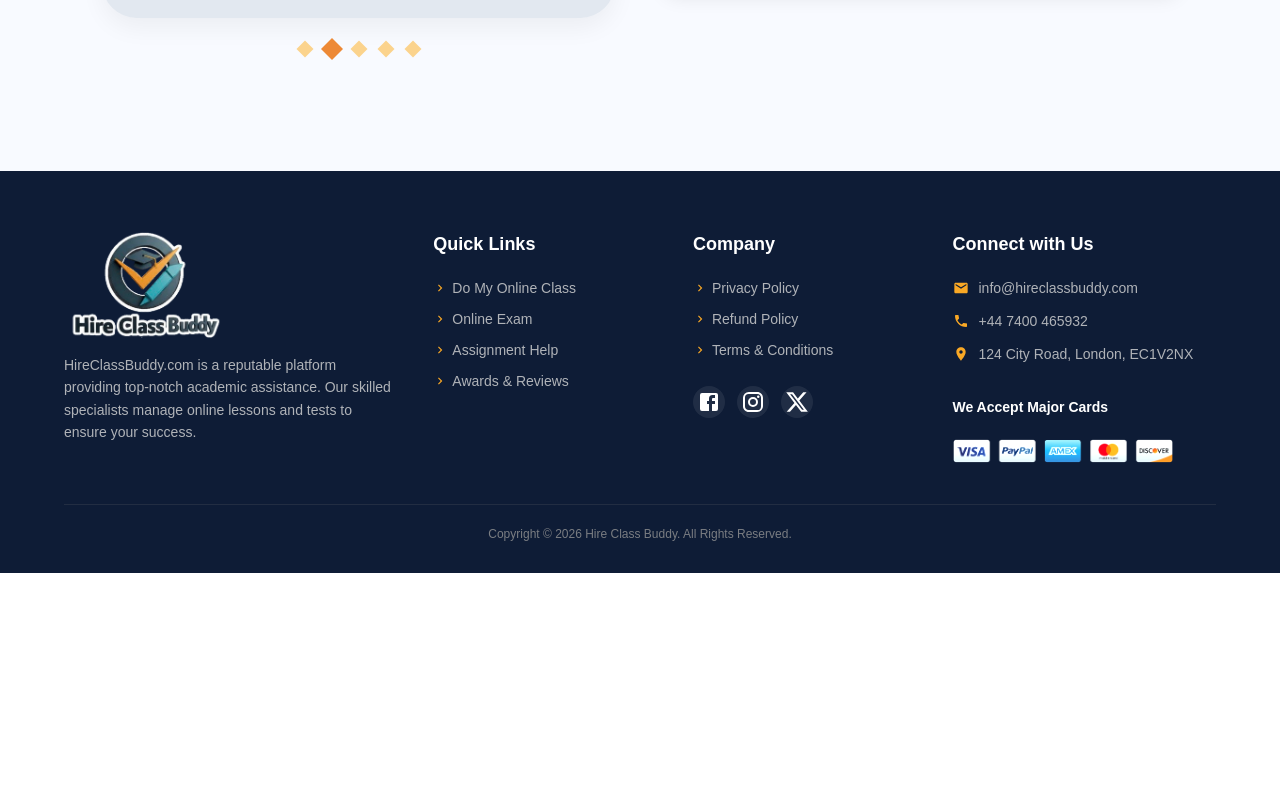
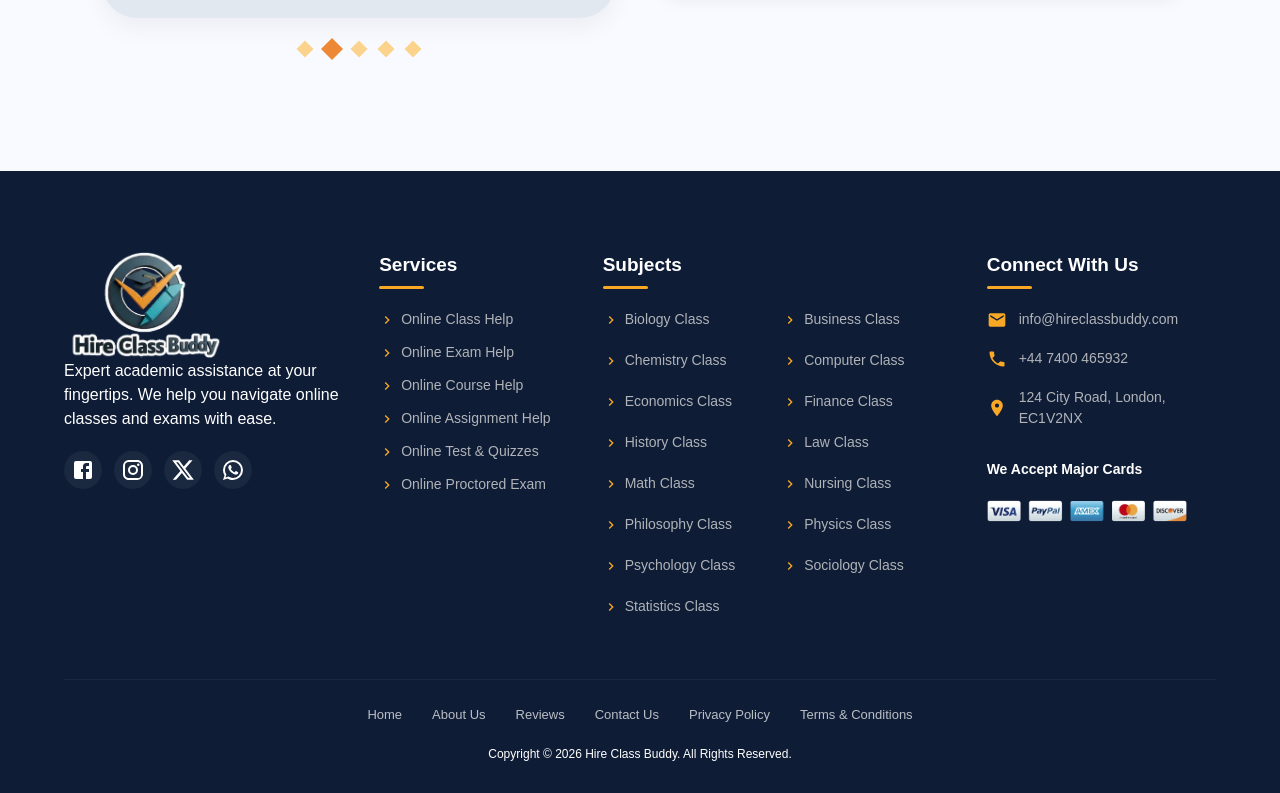
Before and after one commit to Hammadprogrammer/AllExamHelp, a Next.js app: page / in a window 1280 px wide. Shown: the part 6740-7533 px from the top of the page. Before the commit the page ends 7313 px from the top, so only its background shows below. Built offline with nearby package versions, Linux system fonts and the light colour scheme.

Commit message:
updated work

```diff
--- a/share-component/footer/footer.module.scss
+++ b/share-component/footer/footer.module.scss
@@ -1,71 +1,41 @@
 .footerWrapper {
   background-color: #0e1c36;
   color: #ffffff;
-  padding: 60px 0 30px;
+  padding: 80px 0 30px;
   width: 100%;
-  overflow-x: hidden;
 
   .footerGrid {
     display: grid;
-    grid-template-columns: 1.5fr 1fr 1fr 1.2fr;
+    grid-template-columns: 1.2fr 0.8fr 1.5fr 1fr;
     gap: 40px;
 
     @media (max-width: 1024px) {
       grid-template-columns: 1fr 1fr;
-      gap: 30px;
     }
 
     @media (max-width: 600px) {
-      grid-template-columns: 1fr 1fr; // Do columns layout for mobile
-      gap: 20px;
-      row-gap: 35px;
+      grid-template-columns: 1fr;
     }
   }
 }
 
 .footerCol {
-  display: flex;
-  flex-direction: column;
-
-  @media (max-width: 600px) {
-    // Logo aur About section ko full width karne ke liye
-    &:first-child {
-      grid-column: span 2;
-      align-items: flex-start;
-      text-align: left;
+  .colTitle {
+    font-size: 19px;
+    font-weight: 700;
+    margin-bottom: 30px;
+    color: #fff;
+    position: relative;
+    &::after {
+      content: '';
+      position: absolute;
+      left: 0;
+      bottom: -10px;
+      width: 45px;
+      height: 3px;
+      background: #f9a825;
+      border-radius: 2px;
     }
-
-    // Last column (Contact) ko bhi full width kar dete hain layout balance ke liye
-    &:last-child {
-      grid-column: span 2;
-      align-items: flex-start;
-    }
-  }
-}
-
-.logoContainer {
-  margin-bottom: 15px;
-}
-
-.description {
-  font-size: 14px;
-  line-height: 1.6;
-  color: #b0b3b8;
-  @media (max-width: 600px) {
-    font-size: 13px;
-    margin: 0;
-  }
-}
-
-.colTitle {
-  font-size: 18px;
-  font-weight: 700;
-  margin-bottom: 20px;
-  color: #fff;
-
-  @media (max-width: 600px) {
-    font-size: 15px; // Thoda chota font mobile ke liye
-    margin-bottom: 12px;
   }
 }
 
@@ -74,8 +44,26 @@
   padding: 0;
   margin: 0;
 
+  // Row wise logic for mobile
+  &.mobileTwoCol {
+    @media (max-width: 600px) {
+      display: grid;
+      grid-template-columns: 1fr 1fr;
+      gap: 10px;
+    }
+  }
+
+  &.subjectGrid {
+    display: grid;
+    grid-template-columns: 1fr 1fr;
+    gap: 8px 15px;
+    @media (max-width: 600px) {
+        grid-template-columns: 1fr 1fr;
+    }
+  }
+
   li {
-    margin-bottom: 10px;
+    margin-bottom: 12px;
 
     .footerLink {
       text-decoration: none;
@@ -83,21 +71,22 @@
       font-size: 14px;
       display: flex;
       align-items: center;
-      transition: 0.3s;
+      transition: all 0.4s cubic-bezier(0.165, 0.84, 0.44, 1);
 
-      @media (max-width: 600px) {
-        font-size: 12px; // Small font
+      .arrow {
+        font-size: 16px;
+        color: #f9a825;
+        margin-right: 6px;
+        transition: transform 0.3s;
       }
 
-      svg {
-        font-size: 14px;
-        color: #f9a825;
-        margin-right: 5px;
-      }
-
+      // HOVER EFFECT
       &:hover {
-        color: #f9a825;
-        padding-left: 5px;
+        color: #ffffff;
+        transform: translateX(8px);
+        .arrow {
+          transform: scale(1.3);
+        }
       }
     }
   }
@@ -107,18 +96,21 @@
   .contactItem {
     display: flex;
     align-items: center;
-    gap: 10px;
-    margin-bottom: 12px;
+    gap: 12px;
+    margin-bottom: 18px;
     font-size: 14px;
     color: #b0b3b8;
+    text-decoration: none;
+    transition: 0.3s;
 
-    @media (max-width: 600px) {
-      font-size: 12px;
+    .icon {
+      color: #f9a825;
+      font-size: 20px;
     }
 
-    svg {
+    &:hover {
       color: #f9a825;
-      font-size: 16px;
+      .icon { transform: scale(1.1); }
     }
   }
 }
@@ -126,56 +118,59 @@
 .socialBox {
   display: flex;
   gap: 12px;
-  margin-top: 15px;
-
+  margin-top: 20px;
   a {
     color: #fff;
-    background: rgba(255, 255, 255, 0.08);
-    width: 32px;
-    height: 32px;
+    background: rgba(255, 255, 255, 0.05);
+    width: 38px;
+    height: 38px;
     display: flex;
     align-items: center;
     justify-content: center;
     border-radius: 50%;
-    transition: 0.3s;
+    transition: 0.4s;
 
     &:hover {
       background: #f9a825;
-      transform: translateY(-3px);
+      transform: translateY(-5px);
+      box-shadow: 0 5px 15px rgba(249, 168, 37, 0.3);
     }
   }
 }
 
-.paymentHeading {
-  font-size: 14px;
-  font-weight: 600;
-  margin: 20px 0 10px;
-  @media (max-width: 600px) {
-    font-size: 13px;
-  }
-}
-
-.paymentIcons {
-  img {
-    filter: brightness(1.2); // White BG hatane ke baad icons visible rakhta hai
-    padding: 0;
-    border-radius: 0;
-  }
+.paymentSection {
+  margin-top: 30px;
+  p { font-size: 14px; font-weight: 600; margin-bottom: 10px; color: #ffffff; }
+  img { filter: grayscale(0.3) contrast(1.1); transition: 0.3s; &:hover { filter: grayscale(0); } }
 }
 
 .divider {
-  background-color: rgba(255, 255, 255, 0.1) !important;
-  margin: 30px 0 20px !important;
+  background-color: rgba(255, 255, 255, 0.08) !important;
+  margin: 50px 0 25px !important;
 }
 
+.bottomBar {
+  display: flex;
+  flex-direction: column;
+  align-items: center;
+  gap: 20px;
 
+  .legalLinks {
+    display: flex;
+    flex-wrap: wrap;
+    justify-content: center;
+    gap: 15px 30px;
+    a {
+      color: #babec5;
+      font-size: 13px;
+      text-decoration: none;
+      transition: 0.3s;
+      &:hover { color: #f9a825; }
+    }
+  }
 
-.copyrightSection p {
-  font-size: 12px;
-  color: #7a7d82;
-  text-align: center;
-  margin-top: 15px;
-  @media (max-width: 600px) {
-    font-size: 11px;
+  .copyright {
+    font-size: 12px;
+    color: #ffffff;
   }
 }
--- a/share-component/footer/footer.tsx
+++ b/share-component/footer/footer.tsx
@@ -5,26 +5,48 @@ import Image from 'next/image';
 import { Container, Divider } from '@mui/material';
 import {
   Email, Phone, Facebook, Instagram, X,
-  ChevronRight, LocationOn
+  ChevronRight, LocationOn, WhatsApp
 } from '@mui/icons-material';
 import styles from './footer.module.scss';
 
 const Footer = () => {
-  // SSG safe way to get year
+  // SSG safe way for dynamic year
   const currentYear = new Date().getFullYear();
 
-  const quickLinks = [
-    { name: "Do My Online Class", url: "/services/online-class-help" },
-    { name: "Online Exam", url: "/services/online-exam-help" },
-    { name: "Assignment Help", url: "/services/online-assignment-help" },
-    { name: "Awards & Reviews", url: "/reviews" },
+  const services = [
+    { name: "Online Class Help", url: "/services/online-class-help" },
+    { name: "Online Exam Help", url: "/services/online-exam-help" },
+    { name: "Online Course Help", url: "/services/online-course-help" },
+    { name: "Online Assignment Help", url: "/services/online-assignment-help" },
+    { name: "Online Test & Quizzes", url: "/services/online-test-&-quizzes" },
+    { name: "Online Proctored Exam", url: "/services/online-proctored-exam" }
   ];
 
-  const legalLinks = [
-    // { name: "About Us", url: "/about-us" },
+  const subjects = [
+    { name: "Biology Class", url: "/subjects/biology-class" },
+    { name: "Business Class", url: "/subjects/business-class" },
+    { name: "Chemistry Class", url: "/subjects/chemistry-class" },
+    { name: "Computer Class", url: "/subjects/computer-class" },
+    { name: "Economics Class", url: "/subjects/economics-class" },
+    { name: "Finance Class", url: "/subjects/finance-class" },
+    { name: "History Class", url: "/subjects/history-class" },
+    { name: "Law Class", url: "/subjects/law-class" },
+    { name: "Math Class", url: "/subjects/math-class" },
+    { name: "Nursing Class", url: "/subjects/nursing-class" },
+    { name: "Philosophy Class", url: "/subjects/philosophy-class" },
+    { name: "Physics Class", url: "/subjects/physics-class" },
+    { name: "Psychology Class", url: "/subjects/psychology-class" },
+    { name: "Sociology Class", url: "/subjects/sociology-class" },
+    { name: "Statistics Class", url: "/subjects/statistics-class" }
+  ];
+
+  const companyLinks = [
+    { name: "Home", url: "/" },
+    { name: "About Us", url: "/about-us" },
+    { name: "Reviews", url: "/reviews" },
+    { name: "Contact Us", url: "/contact-us" },
     { name: "Privacy Policy", url: "/privacy-policy" },
-    { name: "Refund Policy", url: "/refund-policy" },
-    { name: "Terms & Conditions", url: "/terms-and-conditions" },
+    { name: "Terms & Conditions", url: "/terms-and-conditions" }
   ];
 
   return (
@@ -32,32 +54,29 @@ const Footer = () => {
       <Container maxWidth="lg">
         <div className={styles.footerGrid}>
 
-          {/* Column 1: Logo and About */}
+          {/* Logo & Intro */}
           <div className={styles.footerCol}>
             <div className={styles.logoContainer}>
               <Link href="/">
-                <Image
-                  src="/done.png"
-                  alt="Hire Class Buddy Logo"
-                  width={160}
-                  height={50}
-                  className={styles.footerLogo}
-                  priority
-                />
+                <Image src="/done.png" alt="Hire Class Buddy" width={160} height={50} priority />
               </Link>
             </div>
             <p className={styles.description}>
-              HireClassBuddy.com is a reputable platform providing top-notch academic assistance.
-              Our skilled specialists manage online lessons and tests to ensure your success.
+              Expert academic assistance at your fingertips. We help you navigate online classes and exams with ease.
             </p>
+            <div className={styles.socialBox}>
+              <Link href="#" className={styles.fb}><Facebook /></Link>
+              <Link href="#" className={styles.insta}><Instagram /></Link>
+              <Link href="#" className={styles.tw}><X /></Link>
+              <Link href="https://wa.me/447400465932" className={styles.wa}><WhatsApp /></Link>
+            </div>
           </div>
 
-          {/* Column 2: Quick Links */}
+          {/* Services - Row wise on mobile */}
           <div className={styles.footerCol}>
-            <h4 className={styles.colTitle}>Quick Links</h4>
-            <nav aria-label="Quick links">
-              <ul className={styles.linkList}>
-                {quickLinks.map((item) => (
+            <h4 className={styles.colTitle}>Services</h4>
+            <ul className={`${styles.linkList} ${styles.mobileTwoCol}`}>
+              {services.map((item) => (
                 <li key={item.name}>
                   <Link href={item.url} className={styles.footerLink}>
                     <ChevronRight className={styles.arrow} /> {item.name}
@@ -65,53 +84,39 @@ const Footer = () => {
                 </li>
               ))}
             </ul>
-            </nav>
           </div>
 
-          {/* Column 3: Company */}
+          {/* Subjects - Row wise always */}
           <div className={styles.footerCol}>
-            <h4 className={styles.colTitle}>Company</h4>
-            <nav aria-label="Legal links">
-              <ul className={styles.linkList}>
-                {legalLinks.map((item) => (
-                  <li key={item.name}>
-                    <Link href={item.url} className={styles.footerLink}>
-                      <ChevronRight className={styles.arrow} /> {item.name}
+            <h4 className={styles.colTitle}>Subjects</h4>
+            <ul className={`${styles.linkList} ${styles.subjectGrid}`}>
+              {subjects.map((sub) => (
+                <li key={sub.name}>
+                  <Link href={sub.url} className={styles.footerLink}>
+                    <ChevronRight className={styles.arrow} /> {sub.name}
                   </Link>
                 </li>
               ))}
             </ul>
-            </nav>
-            <div className={styles.socialBox}>
-              <Link href="#" aria-label="Facebook"><Facebook /></Link>
-              <Link href="#" aria-label="Instagram"><Instagram /></Link>
-              <Link href="#" aria-label="Twitter"><X /></Link>
+          </div>
+
+          {/* Contact Details */}
+          <div className={styles.footerCol}>
+            <h4 className={styles.colTitle}>Connect With Us</h4>
+            <div className={styles.contactDetails}>
+              <a href="mailto:info@hireclassbuddy.com" className={styles.contactItem}>
+                <Email className={styles.icon} /> <span>info@hireclassbuddy.com</span>
+              </a>
+              <a href="tel:+447400465932" className={styles.contactItem}>
+                <Phone className={styles.icon} /> <span>+44 7400 465932</span>
+              </a>
+              <div className={styles.contactItem}>
+                <LocationOn className={styles.icon} /> <span>124 City Road, London, EC1V2NX</span>
               </div>
             </div>
-
-          {/* Column 4: Contact */}
-          <div className={styles.footerCol}>
-            <h4 className={styles.colTitle}>Connect with Us</h4>
-            <div className={styles.contactDetails}>
-              <div className={styles.contactItem}>
-                <Email /> <a href="mailto:info@hireclassbuddy.com">info@hireclassbuddy.com</a>
-              </div>
-              <div className={styles.contactItem}>
-                <Phone /> <a href="tel:+447400465932">+44 7400 465932</a>
-              </div>
-              <div className={styles.contactItem}>
-                <LocationOn /> <span>124 City Road, London, EC1V2NX</span>
-              </div>
-            </div>
-
-            <p className={styles.paymentHeading}>We Accept Major Cards</p>
-            <div className={styles.paymentIcons}>
-              <Image
-                src="/paymenticon.png"
-                alt="Visa, Mastercard, American Express accepted"
-                width={220}
-                height={35}
-              />
+            <div className={styles.paymentSection}>
+              <p>We Accept Major Cards</p>
+              <Image src="/paymenticon.png" alt="Accepted Payments" width={200} height={35} />
             </div>
           </div>
 
@@ -119,10 +124,14 @@ const Footer = () => {
 
         <Divider className={styles.divider} />
 
-
-
-        <div className={styles.copyrightSection}>
-          <p suppressHydrationWarning>
+        {/* Bottom Bar */}
+        <div className={styles.bottomBar}>
+          <div className={styles.legalLinks}>
+            {companyLinks.map((link) => (
+              <Link key={link.name} href={link.url}>{link.name}</Link>
+            ))}
+          </div>
+          <p className={styles.copyright} suppressHydrationWarning>
               Copyright © {currentYear} Hire Class Buddy. All Rights Reserved.
           </p>
         </div>
--- a/share-component/navbar/navbar.tsx
+++ b/share-component/navbar/navbar.tsx
@@ -51,7 +51,7 @@ const Navbar = () => {
 
   const handleDrawerToggle = () => {
     setMobileOpen(!mobileOpen);
-    setOpenDropdown(null); // Close any open dropdown when closing drawer
+    setOpenDropdown(null);
   };
 
   const handleDropdown = (name: string) => setOpenDropdown(openDropdown === name ? null : name);
```
Lines whose indentation alone changed are shown as unchanged.
